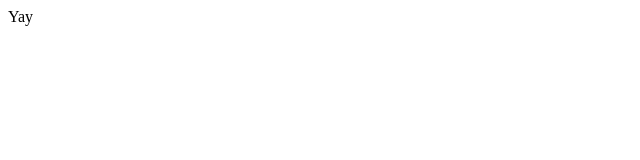
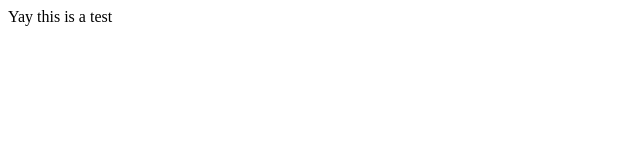
Before and after one commit to HeavensLanding/testing, a website: page index.html in a window 1280 px wide. Shown: the full height of the page, 0-640 px from the left. Drawn offline with Linux system fonts and the light colour scheme.

Commit message:
more test

```diff
--- a/index.html
+++ b/index.html
@@ -7,5 +7,6 @@
 </head>
 <body>
     Yay
+    this is a test
 </body>
 </html>
```
